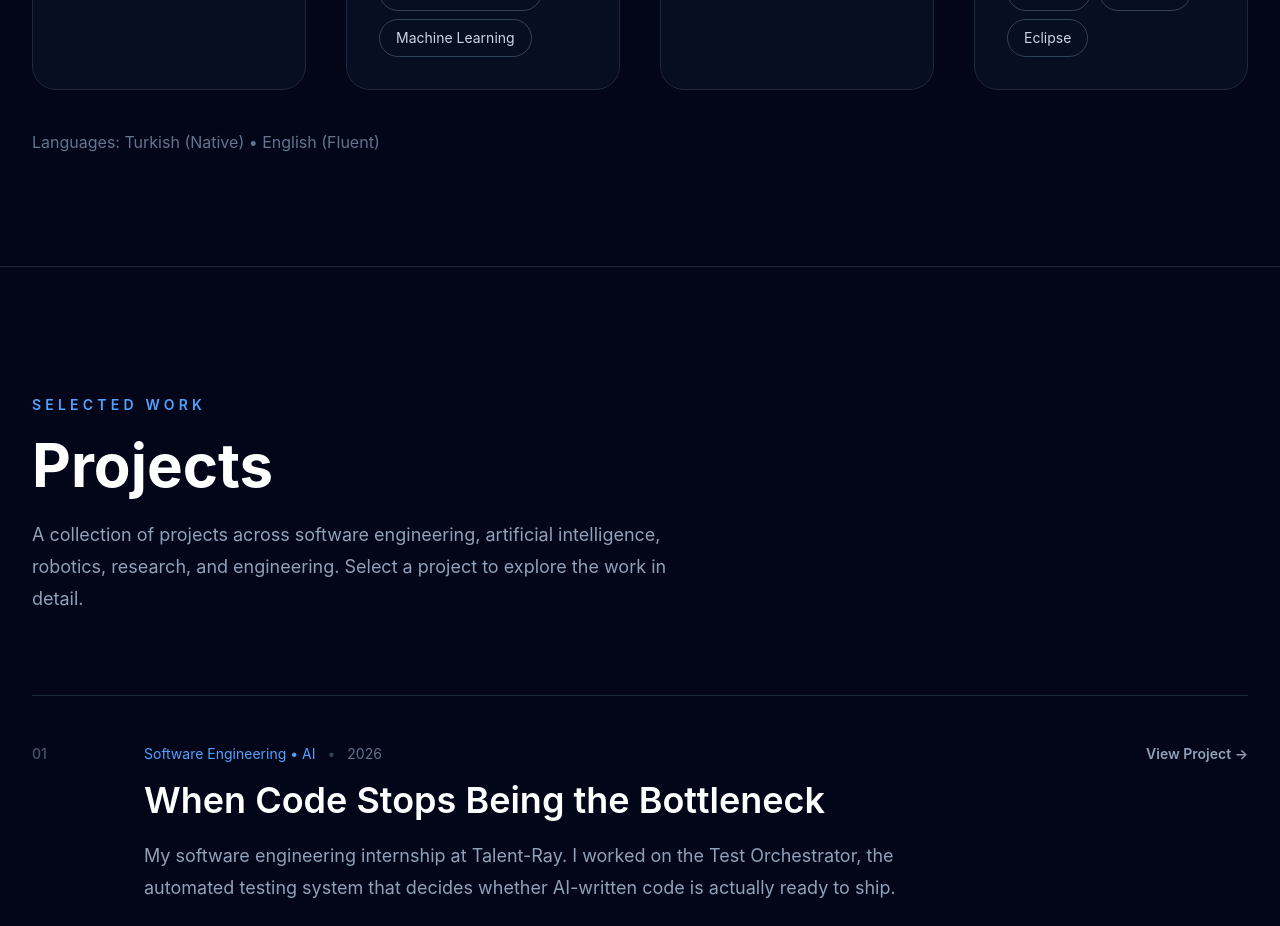
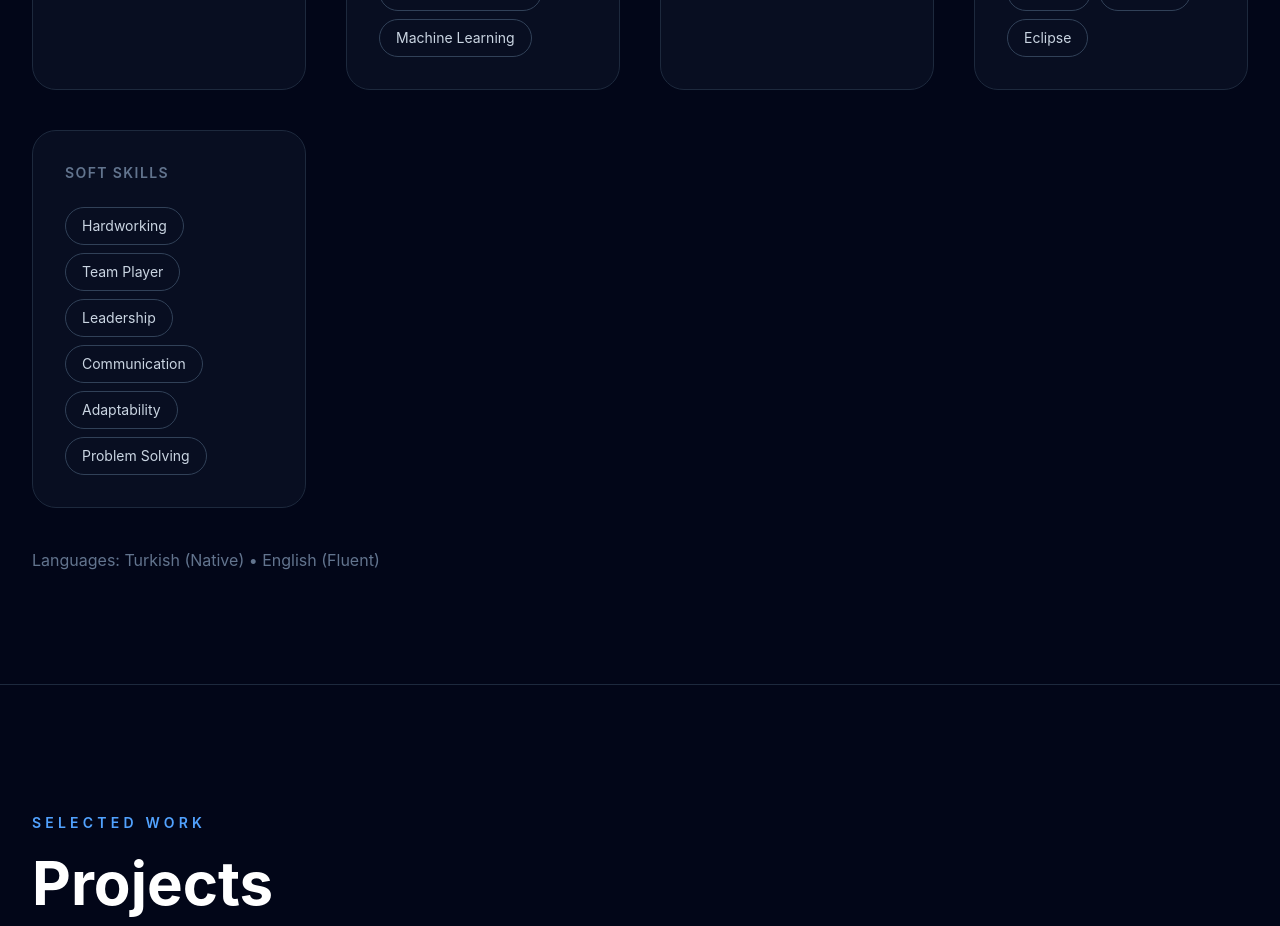
Before and after one commit to runamdrs/runamuderrisoglu, a React (Vite) app: page / in a window 1280 px wide. Shown: the part 4800-5726 px from the top of the page. Built offline with nearby package versions, Linux system fonts and the light colour scheme.

Commit message:
Add soft skills group to skills section
Co-Authored-By: Claude Fable 5 <noreply@anthropic.com>

```diff
--- a/src/components/Home.jsx
+++ b/src/components/Home.jsx
@@ -99,6 +99,17 @@ const skills = [
       "Navicat",
       "VS Code",
       "Eclipse",
+    ],
+  },
+  {
+    group: "Soft Skills",
+    items: [
+      "Hardworking",
+      "Team Player",
+      "Leadership",
+      "Communication",
+      "Adaptability",
+      "Problem Solving",
     ],
   },
 ];
```
